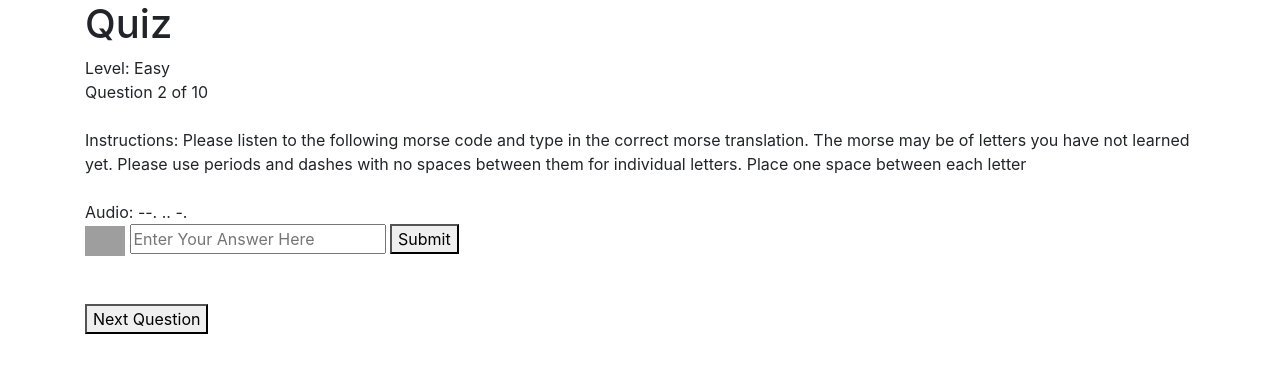
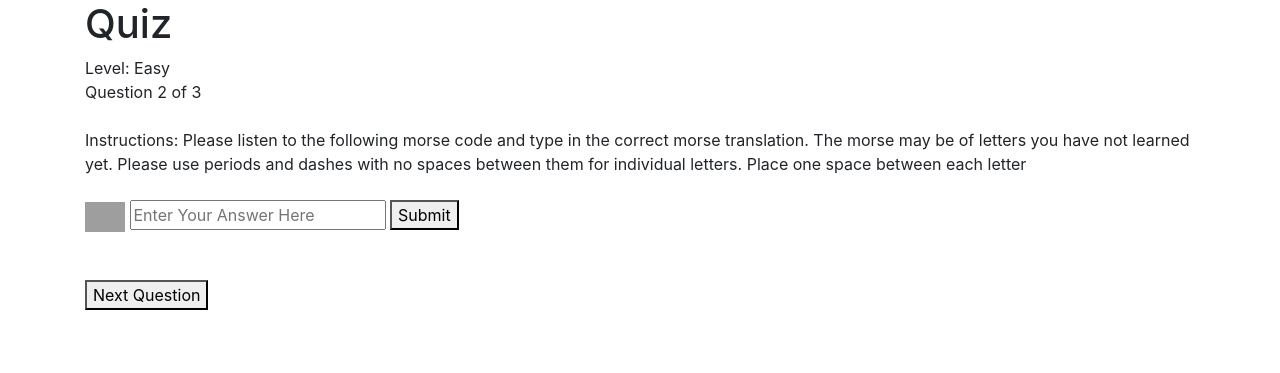
Before and after one commit to ArtesianSquid/InteractiveMorseWebApp, a Flask app: page /quiz/1 in a window 1280 px wide. Shown: the part 56-429 px from the top of the page. Run offline with Flask 2, Linux system fonts and the light colour scheme; some libraries are stand-ins or nearby versions; grey boxes are pictures that could not be loaded.

Commit message:
Added variable audio playback/text functionality for quiz questions

```diff
--- a/templates/quiz.html
+++ b/templates/quiz.html
@@ -47,6 +47,7 @@
     $(document).ready(function () {
         // Add correct instruction depending on type of question
         instructions = document.getElementById("instructions")
+        variable = document.getElementById("variable")
         /* Switch doesnt work for some reason
         switch({{question.question_type}}){
             case "0":
@@ -61,14 +62,21 @@
             break;
         }
         */
+        console.log("{{question.word}}")
         if (question.question_type == "morse_english") {
             instructions.append("Please listen to the following word in morse and type in the correct english translation")
+            let play = $('<img src="https://www.pinclipart.com/picdir/middle/68-680890_audio-play-blue-button-clipart.png" width="40" height="30">')
+                $("#variable").prepend(play)
+            $("#Audio").prepend("Audio: {{question.transcription}}")
         }
         if (question.question_type == "sound_morse") {
             instructions.append("Please listen to the following morse code and type in the correct morse translation. The morse may be of letters you have not learned yet. Please use periods and dashes with no spaces between them for individual letters. Place one space between each letter")
+            let play = $('<img src="https://www.pinclipart.com/picdir/middle/68-680890_audio-play-blue-button-clipart.png" width="40" height="30">')
+                $("#variable").prepend(play)
         }
         if (question.question_type == "english_morse") {
             instructions.append("Please consider the following English word and type in the correct morse translation. Please use periods and dashes with no spaces between them for individual letters. Place one space between each letter")
+            variable.append("{{question.word}}")
         }
 
         document.getElementById("Next").onclick = function () {
@@ -81,18 +89,17 @@
     <h1>Quiz</h1>
     Level: {{question.difficulty}}
     <br>
-    Question {{question.number}} of 10
+    Question {{question.number}} of 3
 </div>
 
 <br>
 <div id="instructions">Instructions: </div>
 
 <br>
-<div>Audio: {{question.transcription}}</div>
+<div id="Audio"></div>
 
 <div>
-    <img src="https://www.pinclipart.com/picdir/middle/68-680890_audio-play-blue-button-clipart.png" width="40"
-        height="30" onclick="document.getElementById('yourAudioTag').play();">
+    <span id="variable"></span>
     <input id="answer" placeholder="Enter Your Answer Here" aria-label="Search" name="search">
     <button id="submit" onclick="checkAnswer()">Submit</button>
 </div>
```
